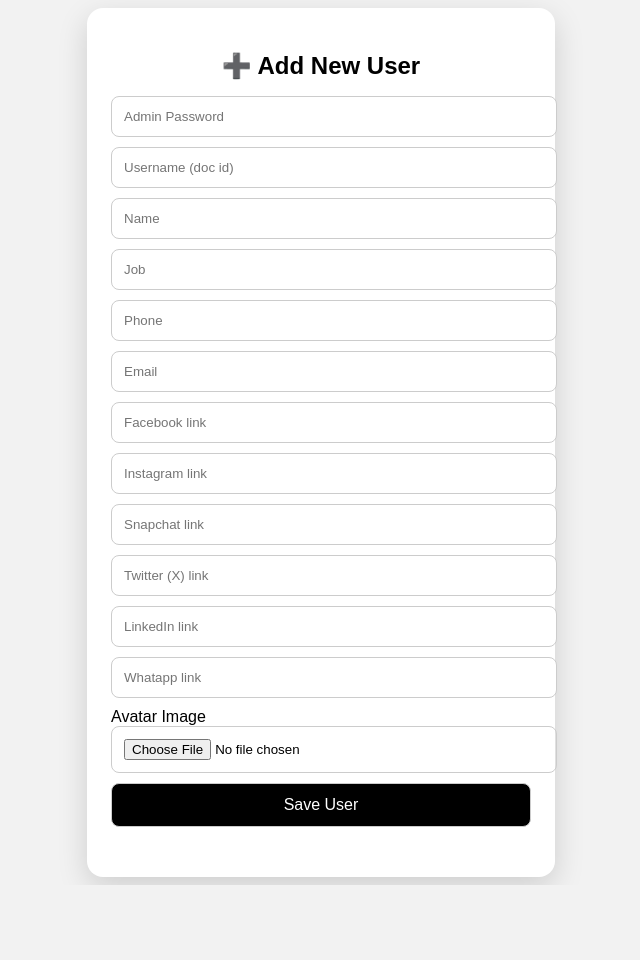
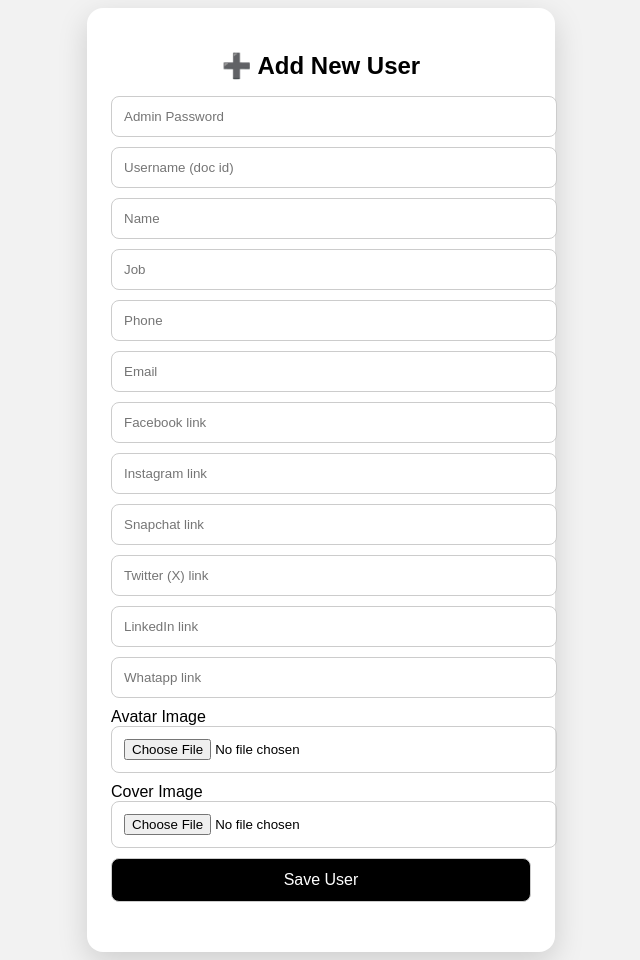
Before and after one commit to Mohamedkamel10/justtap, a plain HTML site: page admin.html in a window 1280 px wide. Shown: the whole page, without its empty margins (319-959 px from the left). Before the commit the page ends 885 px from the top, so only its background shows below. Drawn offline with Linux system fonts and the light colour scheme.

Commit message:
Update admin.html

```diff
--- a/admin.html
+++ b/admin.html
@@ -31,6 +31,10 @@
   <label>Avatar Image</label>
   <input type="file" id="avatar">
 
+  <label>Cover Image</label>
+<input type="file" id="coverInput" accept="image/*">
+
+
   <button onclick="save()">Save User</button>
 
   <p id="status"></p>
```
